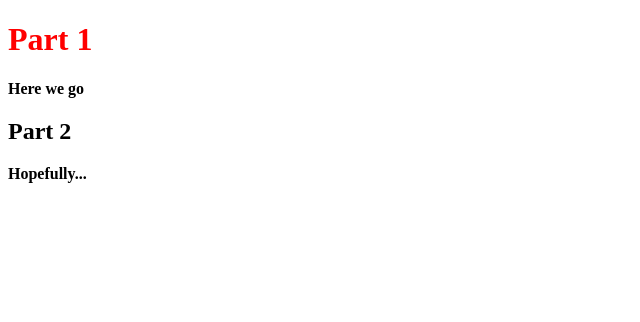
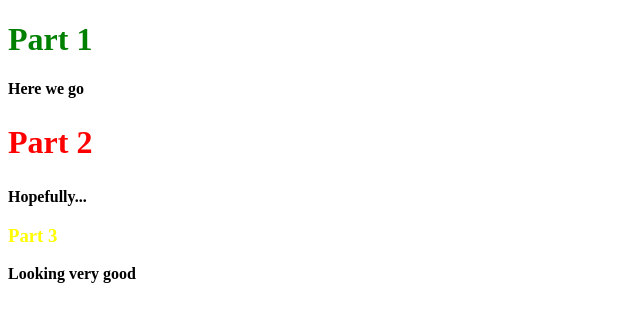
Before and after one commit to maxwolf71/practice-coding, a plain HTML site: page index.html in a window 1280 px wide. Shown: the whole page, without its empty margins (0-640 px from the left). Drawn offline with Linux system fonts and the light colour scheme.

Commit message:
change 05

```diff
--- a/index.html
+++ b/index.html
@@ -12,5 +12,8 @@
     <h2>Part 2</h2>
     <p>Hopefully...</p>
 
+    <h3>Part 3</h3>
+    <p>Looking very good</p>
+
 </body>
 </html>
--- a/style.css
+++ b/style.css
@@ -1,5 +1,12 @@
 h1 {
+    color: green;
+}
+h2 {
+    font-size: xx-large;
     color: red;
+}
+h3 {
+    color: yellow;
 }
 p {
     font-weight: bold;
```
